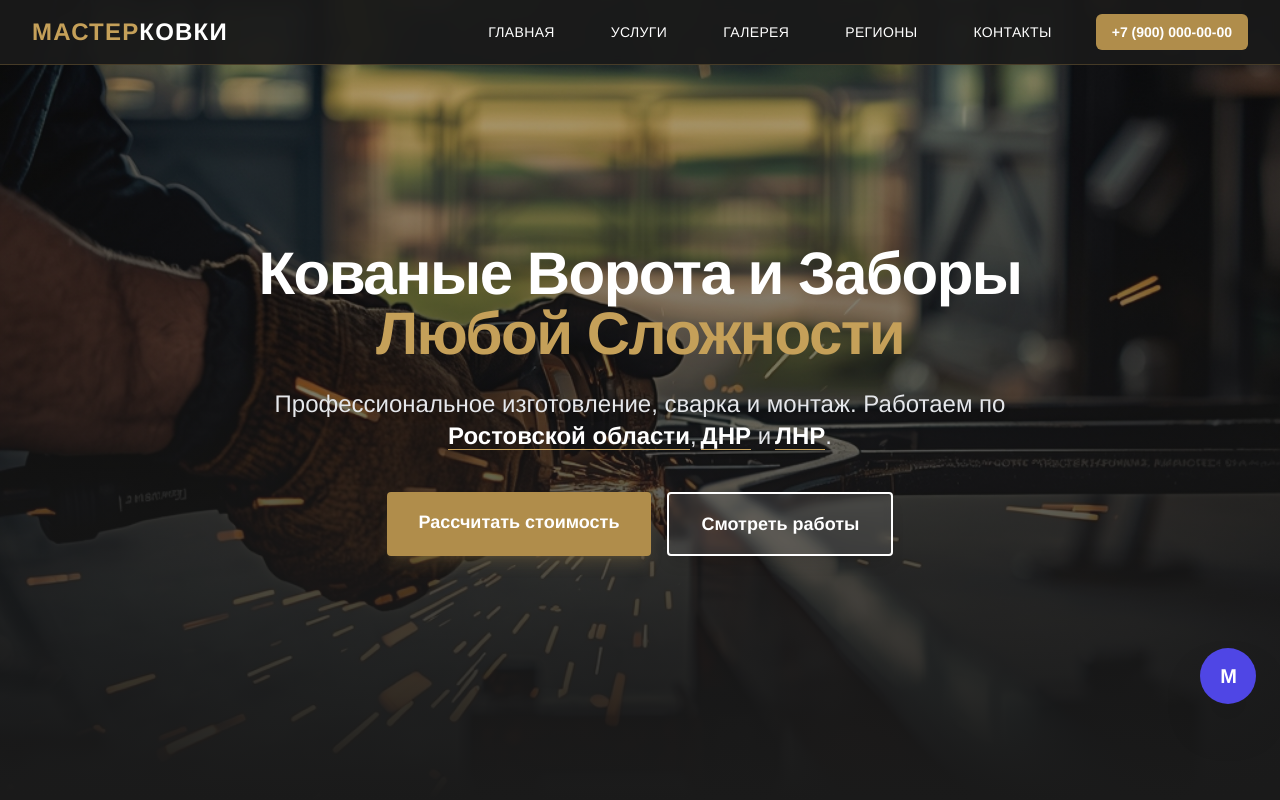
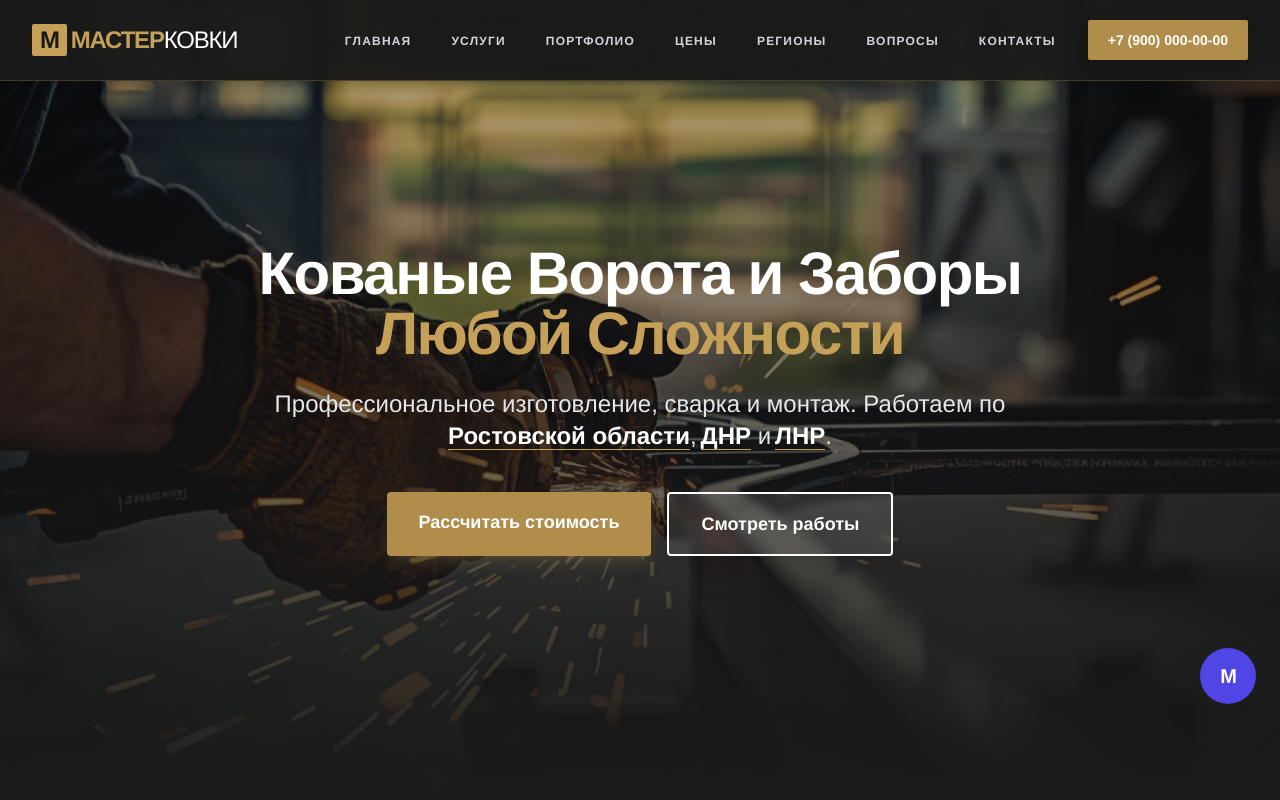
Before and after one commit to ksasha79/KovkaMaster, a React (Vite) app: page / in a window 1280 px wide. Shown: the top 800 px of the page. Built offline with nearby package versions, Linux system fonts and the light colour scheme.

Commit message:
Update Header.tsx

```diff
--- a/components/Header.tsx
+++ b/components/Header.tsx
@@ -6,36 +6,39 @@ const Header: React.FC = () => {
   const navLinks = [
     { name: 'Главная', href: '#hero' },
     { name: 'Услуги', href: '#services' },
-    { name: 'Галерея', href: '#portfolio' },
+    { name: 'Портфолио', href: '#portfolio' },
+    { name: 'Цены', href: '#pricing' },
     { name: 'Регионы', href: '#about' },
+    { name: 'Вопросы', href: '#faq' },
     { name: 'Контакты', href: '#contact' },
   ];
 
   return (
-    <header className="fixed w-full z-50 bg-metal-900/95 text-white backdrop-blur-sm border-b border-gold-600/30">
+    <header className="fixed w-full z-50 bg-metal-900/95 text-white backdrop-blur-sm border-b border-gold-600/30 shadow-lg">
       <div className="max-w-7xl mx-auto px-4 sm:px-6 lg:px-8">
-        <div className="flex justify-between items-center h-16">
+        <div className="flex justify-between items-center h-20">
           <div className="flex-shrink-0 flex items-center">
-            <span className="font-bold text-2xl tracking-wider text-gold-500">
-              МАСТЕР<span className="text-white">КОВКИ</span>
+            <span className="font-black text-2xl tracking-tighter text-gold-500 flex items-center">
+              <span className="bg-gold-500 text-metal-900 px-2 mr-1 rounded-sm">M</span>
+              МАСТЕР<span className="text-white font-light">КОВКИ</span>
             </span>
           </div>
 
           {/* Desktop Menu */}
-          <div className="hidden md:block">
-            <div className="ml-10 flex items-baseline space-x-8">
+          <div className="hidden lg:block">
+            <div className="ml-10 flex items-baseline space-x-6">
               {navLinks.map((link) => (
                 <a
                   key={link.name}
                   href={link.href}
-                  className="hover:text-gold-500 transition-colors px-3 py-2 rounded-md text-sm font-medium uppercase tracking-wide"
+                  className="text-gray-300 hover:text-gold-500 transition-colors px-2 py-2 rounded-md text-xs font-bold uppercase tracking-widest"
                 >
                   {link.name}
                 </a>
               ))}
               <a
                 href="tel:+79000000000"
-                className="bg-gold-600 hover:bg-gold-500 text-white px-4 py-2 rounded-md text-sm font-bold"
+                className="ml-4 bg-gold-600 hover:bg-gold-500 text-white px-5 py-2.5 rounded-sm text-sm font-black shadow-lg transition-all transform hover:scale-105 active:scale-95"
               >
                 +7 (900) 000-00-00
               </a>
@@ -43,12 +46,12 @@ const Header: React.FC = () => {
           </div>
 
           {/* Mobile menu button */}
-          <div className="md:hidden">
+          <div className="lg:hidden">
             <button
               onClick={() => setIsOpen(!isOpen)}
-              className="inline-flex items-center justify-center p-2 rounded-md text-gray-400 hover:text-white hover:bg-gray-700 focus:outline-none"
+              className="inline-flex items-center justify-center p-2 rounded-md text-gold-500 hover:text-white transition-colors"
             >
-              <svg className="h-6 w-6" fill="none" viewBox="0 0 24 24" stroke="currentColor">
+              <svg className="h-8 w-8" fill="none" viewBox="0 0 24 24" stroke="currentColor">
                 {isOpen ? (
                   <path strokeLinecap="round" strokeLinejoin="round" strokeWidth={2} d="M6 18L18 6M6 6l12 12" />
                 ) : (
@@ -62,18 +65,23 @@ const Header: React.FC = () => {
 
       {/* Mobile Menu */}
       {isOpen && (
-        <div className="md:hidden bg-metal-800">
-          <div className="px-2 pt-2 pb-3 space-y-1 sm:px-3">
+        <div className="lg:hidden bg-metal-900 border-t border-gray-800">
+          <div className="px-2 pt-4 pb-6 space-y-1 sm:px-3">
             {navLinks.map((link) => (
               <a
                 key={link.name}
                 href={link.href}
                 onClick={() => setIsOpen(false)}
-                className="text-gray-300 hover:text-gold-500 block px-3 py-2 rounded-md text-base font-medium"
+                className="text-gray-300 hover:text-gold-500 block px-4 py-3 border-b border-gray-800/50 text-base font-bold uppercase tracking-widest"
               >
                 {link.name}
               </a>
             ))}
+            <div className="px-4 py-4">
+               <a href="tel:+79000000000" className="block text-center bg-gold-600 text-white py-4 rounded font-bold">
+                 Позвонить мастеру
+               </a>
+            </div>
           </div>
         </div>
       )}
```
